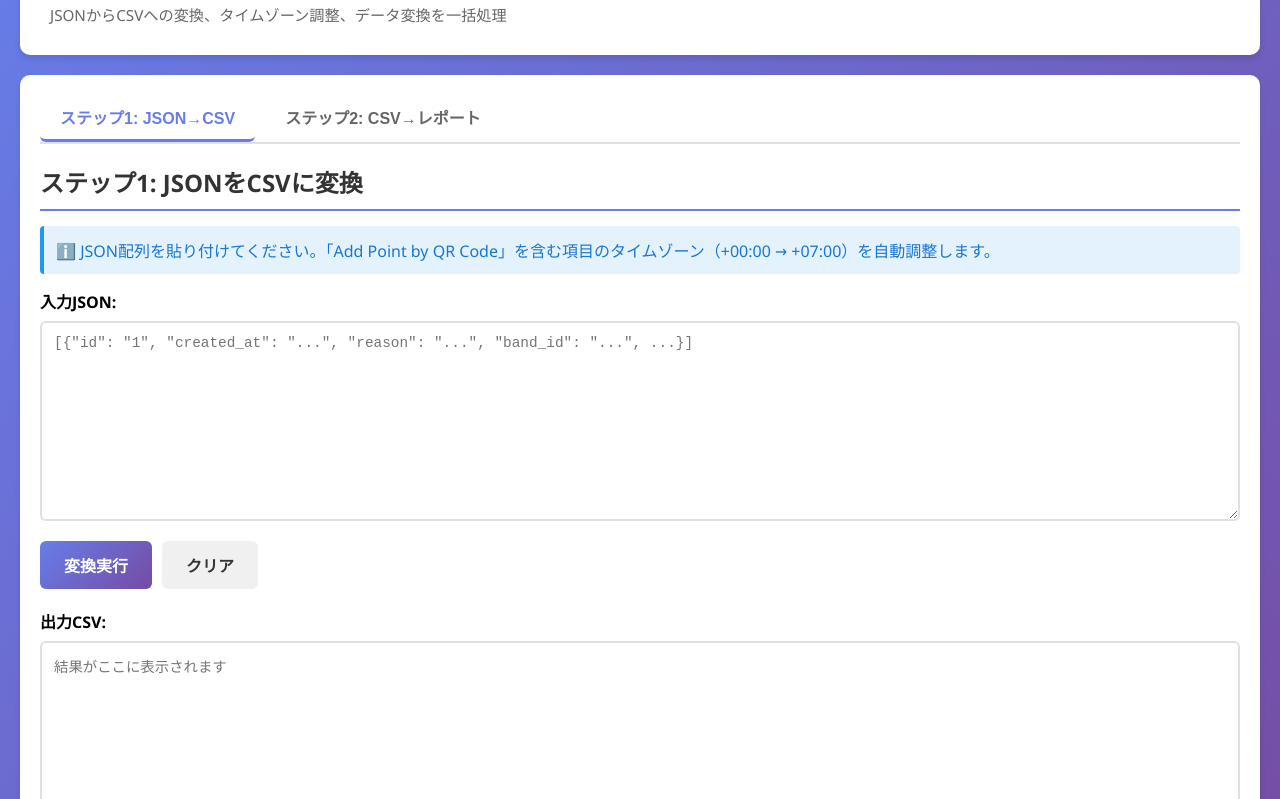
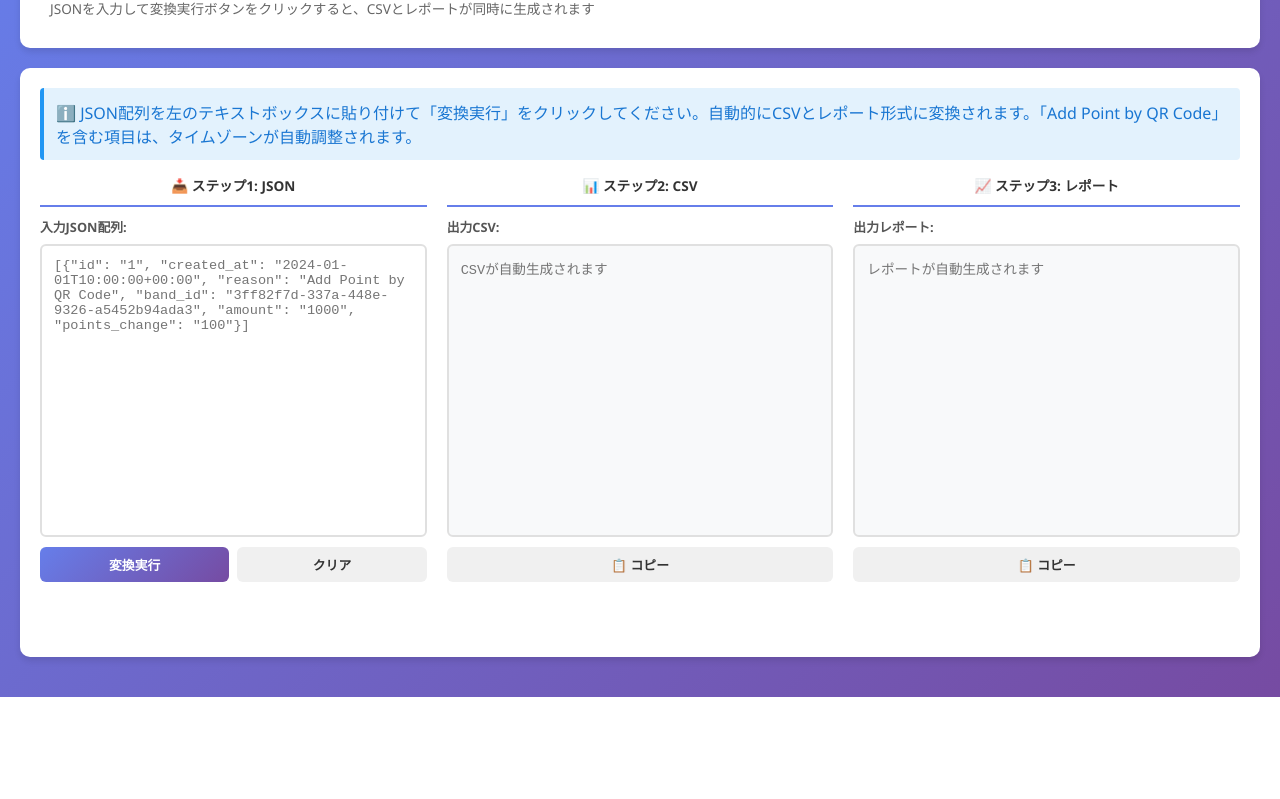
Before and after one commit to IchigayaTH/TestWebApp1, a plain HTML site: page index.html in a window 1280 px wide. Shown: the part 103-902 px from the top of the page. After the commit the page ends 800 px from the top, so only its background shows below. Drawn offline with Linux system fonts and the light colour scheme.

Commit message:
デザイン変更。ひとまず完成。

```diff
--- a/index.html
+++ b/index.html
@@ -15,12 +15,17 @@
             font-family: 'Segoe UI', Tahoma, Geneva, Verdana, sans-serif;
             background: linear-gradient(135deg, #667eea 0%, #764ba2 100%);
             min-height: 100vh;
-            padding: 20px;
+            padding: 20px 20px 20px 20px;
+            display: flex;
+            flex-direction: column;
         }
 
         .container {
-            max-width: 1400px;
             margin: 0 auto;
+            width: 100%;
+            display: flex;
+            flex-direction: column;
+            flex: 1;
         }
 
         .header {
@@ -34,69 +39,128 @@
         .header h1 {
             color: #333;
             margin-bottom: 10px;
+            font-size: 1.8em;
         }
 
         .header p {
             color: #666;
-            font-size: 0.95em;
+            font-size: 0.85em;
         }
 
-        .section {
+        .main-section {
             background: white;
             border-radius: 10px;
             padding: 20px;
             margin-bottom: 20px;
             box-shadow: 0 4px 6px rgba(0, 0, 0, 0.1);
+            display: flex;
+            flex-direction: column;
+            flex: 1;
+            min-height: 0;
         }
 
-        .section h2 {
+        .converter-container {
+            display: grid;
+            grid-template-columns: 1fr 1fr 1fr;
+            gap: 20px;
+            margin-bottom: 20px;
+            flex: 1;
+            min-height: 0;
+        }
+
+        .converter-column {
+            display: flex;
+            flex-direction: column;
+            min-height: 0;
+        }
+
+        .converter-column h3 {
             color: #333;
-            margin-bottom: 15px;
+            margin-bottom: 10px;
+            font-size: 0.85em;
+            text-align: center;
             padding-bottom: 10px;
             border-bottom: 2px solid #667eea;
         }
 
-        .tabs {
-            display: flex;
-            gap: 10px;
-            margin-bottom: 20px;
-            border-bottom: 2px solid #e0e0e0;
+        .converter-column label {
+            display: block;
+            margin-bottom: 8px;
+            font-weight: 600;
+            color: #555;
+            font-size: 0.8em;
         }
 
-        .tab-btn {
-            padding: 10px 20px;
-            background: none;
-            border: none;
-            cursor: pointer;
-            font-size: 1em;
-            color: #666;
-            border-bottom: 3px solid transparent;
-            transition: all 0.3s;
+        .label-with-button {
+            display: flex;
+            justify-content: space-between;
+            align-items: center;
+            margin-bottom: 8px;
         }
 
-        .tab-btn.active {
-            color: #667eea;
-            border-bottom-color: #667eea;
+        .label-with-button label {
+            margin-bottom: 0;
         }
 
-        .tab-content {
-            display: none;
+        .column-buttons {
+            display: flex;
+            gap: 8px;
+            justify-content: center;
+            margin-top: 10px;
         }
 
-        .tab-content.active {
-            display: block;
+        .column-btn {
+            flex: 1;
+            padding: 8px 10px;
+            font-size: 0.8em;
+            background: linear-gradient(135deg, #667eea 0%, #764ba2 100%);
+            color: white;
+            border: none;
+            border-radius: 6px;
+            cursor: pointer;
+            font-weight: 600;
+            transition: all 0.3s;
+            white-space: nowrap;
+        }
+
+        .column-btn:hover {
+            transform: translateY(-2px);
+            box-shadow: 0 4px 12px rgba(102, 126, 234, 0.4);
+        }
+
+        .column-btn:active {
+            transform: translateY(0);
+        }
+
+        .column-btn.secondary {
+            background: #f0f0f0;
+            color: #333;
+        }
+
+        .column-btn.secondary:hover {
+            background: #e0e0e0;
+            box-shadow: 0 2px 8px rgba(0, 0, 0, 0.15);
+        }
+
+        .column-btn.copy {
+            background: #f0f0f0;
+            color: #333;
+        }
+
+        .column-btn.copy:hover {
+            background: #e0e0e0;
         }
 
         textarea {
-            width: 100%;
-            min-height: 200px;
+            flex: 1;
             padding: 12px;
             border: 2px solid #e0e0e0;
             border-radius: 6px;
             font-family: 'Courier New', monospace;
-            font-size: 0.9em;
-            resize: vertical;
+            font-size: 0.85em;
+            resize: none;
             transition: all 0.3s;
+            min-height: 0;
         }
 
         textarea:focus {
@@ -105,40 +169,17 @@
             box-shadow: 0 0 0 3px rgba(102, 126, 234, 0.1);
         }
 
-        .button-group {
-            display: flex;
-            gap: 10px;
-            margin-top: 15px;
+        textarea[readonly] {
+            background: #f8f9fa;
+            color: #555;
         }
 
-        button {
-            padding: 12px 24px;
-            background: linear-gradient(135deg, #667eea 0%, #764ba2 100%);
-            color: white;
-            border: none;
-            border-radius: 6px;
-            cursor: pointer;
-            font-size: 1em;
-            font-weight: 600;
-            transition: all 0.3s;
-        }
 
-        button:hover {
-            transform: translateY(-2px);
-            box-shadow: 0 4px 12px rgba(102, 126, 234, 0.4);
-        }
 
-        button:active {
-            transform: translateY(0);
-        }
-
-        .btn-secondary {
-            background: #f0f0f0;
-            color: #333;
-        }
-
-        .btn-secondary:hover {
-            background: #e0e0e0;
+        .messages {
+            margin-top: 15px;
+            text-align: center;
+            min-height: 20px;
         }
 
         .info-message {
@@ -148,6 +189,7 @@
             border-radius: 4px;
             margin-bottom: 15px;
             color: #1976d2;
+            text-align: left;
         }
 
         .error-message {
@@ -157,6 +199,7 @@
             border-radius: 4px;
             margin-bottom: 15px;
             color: #c62828;
+            text-align: left;
         }
 
         .success-message {
@@ -166,29 +209,21 @@
             border-radius: 4px;
             margin-bottom: 15px;
             color: #2e7d32;
+            text-align: left;
         }
 
-        .grid-2 {
-            display: grid;
-            grid-template-columns: 1fr 1fr;
-            gap: 20px;
-        }
-
-        @media (max-width: 900px) {
-            .grid-2 {
+        @media (max-width: 1200px) {
+            .converter-container {
                 grid-template-columns: 1fr;
             }
-        }
 
-        .copy-btn {
-            padding: 6px 12px;
-            font-size: 0.85em;
-            background: #f0f0f0;
-            color: #333;
-        }
+            .button-container {
+                flex-direction: column;
+            }
 
-        .copy-btn:hover {
-            background: #e0e0e0;
+            .button-container button {
+                width: 100%;
+            }
         }
     </style>
 </head>
@@ -196,64 +231,53 @@
     <div class="container">
         <div class="header">
             <h1>🎵 ポイント取引管理ツール</h1>
-            <p>JSONからCSVへの変換、タイムゾーン調整、データ変換を一括処理</p>
+            <p>JSONを入力して変換実行ボタンをクリックすると、CSVとレポートが同時に生成されます</p>
         </div>
 
-        <div class="section">
-            <div class="tabs">
-                <button class="tab-btn active" data-tab="step1">ステップ1: JSON→CSV</button>
-                <button class="tab-btn" data-tab="step2">ステップ2: CSV→レポート</button>
+        <div class="main-section">
+            <div class="info-message">
+                ℹ️ JSON配列を左のテキストボックスに貼り付けて「変換実行」をクリックしてください。自動的にCSVとレポート形式に変換されます。「Add Point by QR Code」を含む項目は、タイムゾーンが自動調整されます。
             </div>
 
-            <!-- Step 1: JSON to CSV -->
-            <div id="step1" class="tab-content active">
-                <h2>ステップ1: JSONをCSVに変換</h2>
-                <div class="info-message">
-                    ℹ️ JSON配列を貼り付けてください。「Add Point by QR Code」を含む項目のタイムゾーン（+00:00 → +07:00）を自動調整します。
+            <!-- 3列レイアウト -->
+            <div class="converter-container">
+                <!-- 左列：入力JSON -->
+                <div class="converter-column">
+                    <h3>📥 ステップ1: JSON</h3>
+                    <label>入力JSON配列:</label>
+                    <textarea id="inputJson" placeholder='[{"id": "1", "created_at": "2024-01-01T10:00:00+00:00", "reason": "Add Point by QR Code", "band_id": "3ff82f7d-337a-448e-9326-a5452b94ada3", "amount": "1000", "points_change": "100"}]'></textarea>
+                    <div class="column-buttons">
+                        <button class="column-btn" onclick="executeFullConversion()">変換実行</button>
+                        <button class="column-btn secondary" onclick="clearAll()">クリア</button>
+                    </div>
                 </div>
 
-                <label style="display: block; margin-bottom: 8px; font-weight: 600;">入力JSON:</label>
-                <textarea id="inputJson" placeholder='[{"id": "1", "created_at": "...", "reason": "...", "band_id": "...", ...}]'></textarea>
-
-                <div class="button-group">
-                    <button onclick="executeStep1()">変換実行</button>
-                    <button class="btn-secondary" onclick="clearStep1()">クリア</button>
+                <!-- 中央列：CSV結果 -->
+                <div class="converter-column">
+                    <h3>📊 ステップ2: CSV</h3>
+                    <div class="label-with-button">
+                        <label>出力CSV:</label>
+                    </div>
+                    <textarea id="outputCsv" readonly placeholder="CSVが自動生成されます"></textarea>
+                    <div class="column-buttons">
+                        <button class="column-btn copy" onclick="copyCsv()">📋 コピー</button>
+                    </div>
                 </div>
 
-                <div id="step1Messages"></div>
-
-                <label style="display: block; margin: 20px 0 8px 0; font-weight: 600;">出力CSV:</label>
-                <textarea id="outputCsv" readonly placeholder="結果がここに表示されます"></textarea>
-
-                <div class="button-group">
-                    <button class="copy-btn" onclick="copyCsv()">📋 CSVをコピー</button>
+                <!-- 右列：レポート結果 -->
+                <div class="converter-column">
+                    <h3>📈 ステップ3: レポート</h3>
+                    <div class="label-with-button">
+                        <label>出力レポート:</label>
+                    </div>
+                    <textarea id="outputReport" readonly placeholder="レポートが自動生成されます"></textarea>
+                    <div class="column-buttons">
+                        <button class="column-btn copy" onclick="copyReport()">📋 コピー</button>
+                    </div>
                 </div>
             </div>
 
-            <!-- Step 2: CSV to Report -->
-            <div id="step2" class="tab-content">
-                <h2>ステップ2: CSVをレポートに変換</h2>
-                <div class="info-message">
-                    ℹ️ ステップ1で生成したCSVを貼り付けるか、別のCSVを入力してください。レポート形式（タブ区切り）に変換します。
-                </div>
-
-                <label style="display: block; margin-bottom: 8px; font-weight: 600;">入力CSV:</label>
-                <textarea id="inputCsv" placeholder="CSVデータを貼り付けてください（ステップ1の出力を使用）"></textarea>
-
-                <div class="button-group">
-                    <button onclick="executeStep2()">変換実行</button>
-                    <button class="btn-secondary" onclick="clearStep2()">クリア</button>
-                </div>
-
-                <div id="step2Messages"></div>
-
-                <label style="display: block; margin: 20px 0 8px 0; font-weight: 600;">出力レポート (タブ区切り):</label>
-                <textarea id="outputReport" readonly placeholder="結果がここに表示されます"></textarea>
-
-                <div class="button-group">
-                    <button class="copy-btn" onclick="copyReport()">📋 レポートをコピー</button>
-                </div>
-            </div>
+            <div id="messages" class="messages"></div>
         </div>
     </div>
 
@@ -271,18 +295,11 @@
             "157df557-17fc-47fd-a9de-b42b83510fc2": "8.Terashi"
         };
 
-        // Tab switching
-        document.querySelectorAll('.tab-btn').forEach(btn => {
-            btn.addEventListener('click', (e) => {
-                const tabName = e.target.dataset.tab;
-                document.querySelectorAll('.tab-content').forEach(t => t.classList.remove('active'));
-                document.querySelectorAll('.tab-btn').forEach(b => b.classList.remove('active'));
-                document.getElementById(tabName).classList.add('active');
-                e.target.classList.add('active');
-            });
-        });
+        function showMessage(message, type = 'info') {
+            const messagesDiv = document.getElementById('messages');
+            messagesDiv.innerHTML = `<div class="${type}-message">${message}</div>`;
+        }
 
-        // Step 1: JSON to CSV
         function adjustCreatedAtOffsets(jsonStr) {
             const lines = jsonStr.split('\n');
             const result = [];
@@ -291,17 +308,14 @@
             for (let line of lines) {
                 const trimmed = line.trim();
 
-                // Check for "reason" field with "Add Point by QR Code"
                 if (trimmed.startsWith('"reason"')) {
                     isQrBlock = trimmed.toLowerCase().includes('add point by qr code');
                 }
 
-                // Adjust created_at offset if in QR block
                 if (isQrBlock && trimmed.startsWith('"created_at"') && trimmed.includes('+00:00')) {
                     line = line.replace('+00:00', '+07:00');
                 }
 
-                // Reset flag at object end
                 if (trimmed.startsWith('},')) {
                     isQrBlock = false;
                 }
@@ -319,7 +333,6 @@
                 const date = new Date(dateStr);
                 if (isNaN(date.getTime())) return dateStr;
 
-                // Convert to Thailand timezone (UTC+7)
                 const thaiDate = new Date(date.toLocaleString('en-US', { timeZone: 'Asia/Bangkok' }));
 
                 const year = thaiDate.getFullYear();
@@ -339,83 +352,6 @@
             return '"' + (field || '').replace(/"/g, '""') + '"';
         }
 
-        function executeStep1() {
-            const messagesDiv = document.getElementById('step1Messages');
-            messagesDiv.innerHTML = '';
-
-            try {
-                const input = document.getElementById('inputJson').value.trim();
-                if (!input) {
-                    messagesDiv.innerHTML = '<div class="error-message">JSONを入力してください。</div>';
-                    return;
-                }
-
-                // Adjust offsets
-                const adjusted = adjustCreatedAtOffsets(input);
-
-                // Parse JSON
-                let jsonArray;
-                try {
-                    jsonArray = JSON.parse(adjusted);
-                } catch (e) {
-                    messagesDiv.innerHTML = `<div class="error-message">❌ JSONのパースに失敗しました: ${e.message}</div>`;
-                    return;
-                }
-
-                if (!Array.isArray(jsonArray) || jsonArray.length === 0) {
-                    document.getElementById('outputCsv').value = '';
-                    messagesDiv.innerHTML = '<div class="error-message">JSON配列が空です。</div>';
-                    return;
-                }
-
-                // Get columns from first object
-                const columns = Object.keys(jsonArray[0]);
-
-                // Build CSV
-                const csvLines = [];
-                csvLines.push(columns.map(c => quoteField(c)).join(','));
-
-                for (const obj of jsonArray) {
-                    const values = [];
-                    for (const col of columns) {
-                        if (col === 'created_at') {
-                            const raw = obj[col] || '';
-                            const converted = convertUtcToThai(raw);
-                            values.push(quoteField(converted));
-                        } else {
-                            const val = obj[col] === null ? '' : String(obj[col] || '');
-                            values.push(quoteField(val));
-                        }
-                    }
-                    csvLines.push(values.join(','));
-                }
-
-                const csv = csvLines.join('\n');
-                document.getElementById('outputCsv').value = csv;
-                messagesDiv.innerHTML = `<div class="success-message">✅ ${jsonArray.length}件のデータを変換しました。</div>`;
-            } catch (error) {
-                messagesDiv.innerHTML = `<div class="error-message">❌ エラー: ${error.message}</div>`;
-            }
-        }
-
-        function clearStep1() {
-            document.getElementById('inputJson').value = '';
-            document.getElementById('outputCsv').value = '';
-            document.getElementById('step1Messages').innerHTML = '';
-        }
-
-        function copyCsv() {
-            const csv = document.getElementById('outputCsv').value;
-            if (!csv) {
-                alert('コピーする内容がありません。');
-                return;
-            }
-            navigator.clipboard.writeText(csv).then(() => {
-                alert('CSVをクリップボードにコピーしました。');
-            });
-        }
-
-        // Step 2: CSV to Report
         function splitCsvLine(line) {
             const result = [];
             let current = '';
@@ -441,27 +377,60 @@
             return result;
         }
 
-        function executeStep2() {
-            const messagesDiv = document.getElementById('step2Messages');
+        function executeFullConversion() {
+            const messagesDiv = document.getElementById('messages');
             messagesDiv.innerHTML = '';
 
             try {
-                let csvInput = document.getElementById('inputCsv').value.trim();
-
-                // If empty, try to use output from step 1
-                if (!csvInput) {
-                    csvInput = document.getElementById('outputCsv').value.trim();
-                    if (!csvInput) {
-                        messagesDiv.innerHTML = '<div class="error-message">入力CSVが空です。</div>';
-                        return;
-                    }
+                const input = document.getElementById('inputJson').value.trim();
+                if (!input) {
+                    showMessage('❌ JSONを入力してください。', 'error');
+                    return;
                 }
 
-                const lines = csvInput.split(/\r?\n/).filter(l => l.trim());
-                if (lines.length <= 1) {
-                    messagesDiv.innerHTML = '<div class="error-message">有効なデータ行がありません。</div>';
+                // ステップ1: JSONをCSVに変換
+                const adjusted = adjustCreatedAtOffsets(input);
+
+                let jsonArray;
+                try {
+                    jsonArray = JSON.parse(adjusted);
+                } catch (e) {
+                    showMessage(`❌ JSONのパースに失敗しました: ${e.message}`, 'error');
                     return;
                 }
+
+                if (!Array.isArray(jsonArray) || jsonArray.length === 0) {
+                    document.getElementById('outputCsv').value = '';
+                    document.getElementById('outputReport').value = '';
+                    showMessage('❌ JSON配列が空です。', 'error');
+                    return;
+                }
+
+                // CSV生成
+                const columns = Object.keys(jsonArray[0]);
+                const csvLines = [];
+                csvLines.push(columns.map(c => quoteField(c)).join(','));
+
+                for (const obj of jsonArray) {
+                    const values = [];
+                    for (const col of columns) {
+                        if (col === 'created_at') {
+                            const raw = obj[col] || '';
+                            const converted = convertUtcToThai(raw);
+                            values.push(quoteField(converted));
+                        } else {
+                            const val = obj[col] === null ? '' : String(obj[col] || '');
+                            values.push(quoteField(val));
+                        }
+                    }
+                    csvLines.push(values.join(','));
+                }
+
+                const csv = csvLines.join('\n');
+                document.getElementById('outputCsv').value = csv;
+
+                // ステップ2: CSVをレポートに変換
+                const lines = csv.split(/\r?\n/).filter(l => l.trim());
 
                 // Parse header
                 const headerCols = splitCsvLine(lines[0]).map(h => h.trim().replace(/^"|"$/g, ''));
@@ -472,7 +441,7 @@
                 const idxBandId = headerCols.indexOf('band_id');
 
                 if (idxCreatedAt < 0 || idxAmount < 0 || idxPointsChange < 0 || idxReason < 0 || idxBandId < 0) {
-                    messagesDiv.innerHTML = '<div class="error-message">❌ 必要な列（created_at, amount, points_change, reason, band_id）がCSVに含まれていません。</div>';
+                    showMessage('❌ 必要な列が見つかりません。', 'error');
                     return;
                 }
 
@@ -492,10 +461,8 @@
                     const reason = idxReason < cols.length ? cols[idxReason].replace(/"/g, '').trim() : '';
                     const bandId = idxBandId < cols.length ? cols[idxBandId].replace(/"/g, '').trim() : '';
 
-                    // Determine band name
                     const bandName = BAND_MAPPING[bandId] || '99.Unknown';
 
-                    // Determine description and method
                     let description, method;
                     if (reason.toLowerCase().includes('ticket amount')) {
                         description = '1.Ticket';
@@ -529,26 +496,43 @@
 
                 const report = reportLines.join('\n');
                 document.getElementById('outputReport').value = report;
-                messagesDiv.innerHTML = `<div class="success-message">✅ ${processedCount}件のデータを変換しました。</div>`;
+
+                showMessage(`✅ ${jsonArray.length}件のJSONデータを処理しました。${processedCount}件をレポートに変換しました。`, 'success');
             } catch (error) {
-                messagesDiv.innerHTML = `<div class="error-message">❌ エラー: ${error.message}</div>`;
+                showMessage(`❌ エラー: ${error.message}`, 'error');
             }
         }
 
-        function clearStep2() {
-            document.getElementById('inputCsv').value = '';
+        function clearAll() {
+            document.getElementById('inputJson').value = '';
+            document.getElementById('outputCsv').value = '';
             document.getElementById('outputReport').value = '';
-            document.getElementById('step2Messages').innerHTML = '';
+            document.getElementById('messages').innerHTML = '';
+        }
+
+        function copyCsv() {
+            const csv = document.getElementById('outputCsv').value;
+            if (!csv) {
+                alert('CSVがまだ生成されていません。先に変換実行してください。');
+                return;
+            }
+            navigator.clipboard.writeText(csv).then(() => {
+                alert('CSVをクリップボードにコピーしました。');
+            }).catch(() => {
+                alert('コピーに失敗しました。');
+            });
         }
 
         function copyReport() {
             const report = document.getElementById('outputReport').value;
             if (!report) {
-                alert('コピーする内容がありません。');
+                alert('レポートがまだ生成されていません。先に変換実行してください。');
                 return;
             }
             navigator.clipboard.writeText(report).then(() => {
                 alert('レポートをクリップボードにコピーしました。');
+            }).catch(() => {
+                alert('コピーに失敗しました。');
             });
         }
     </script>
```
